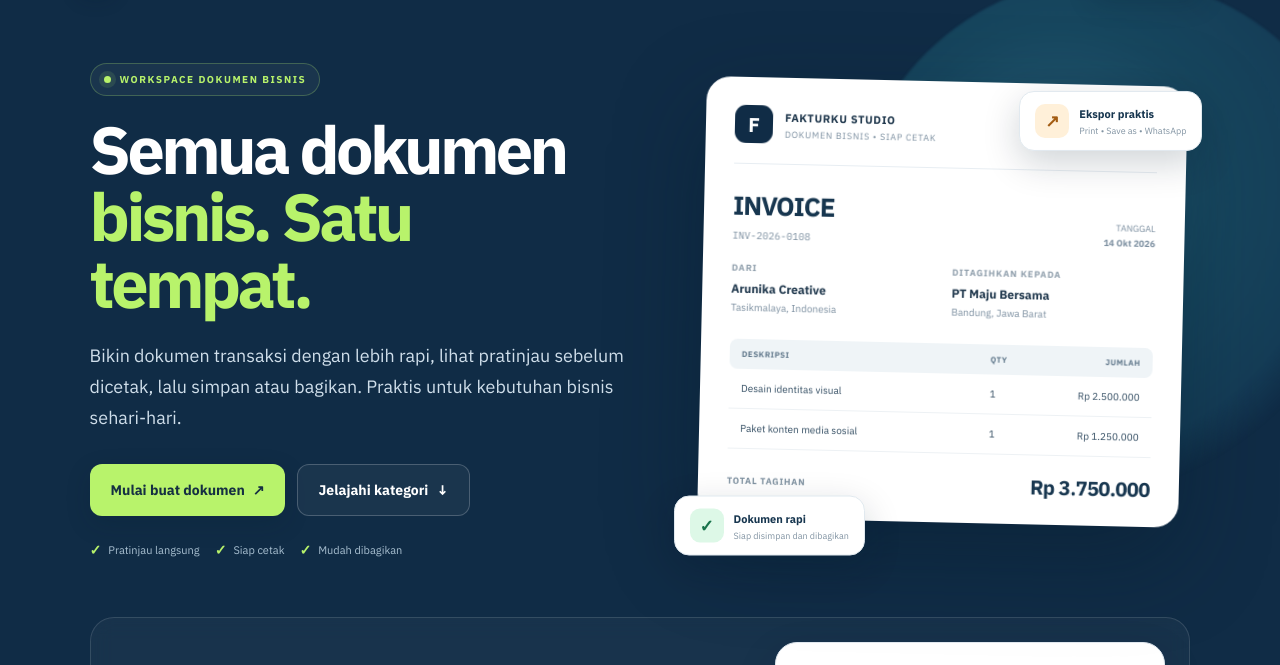
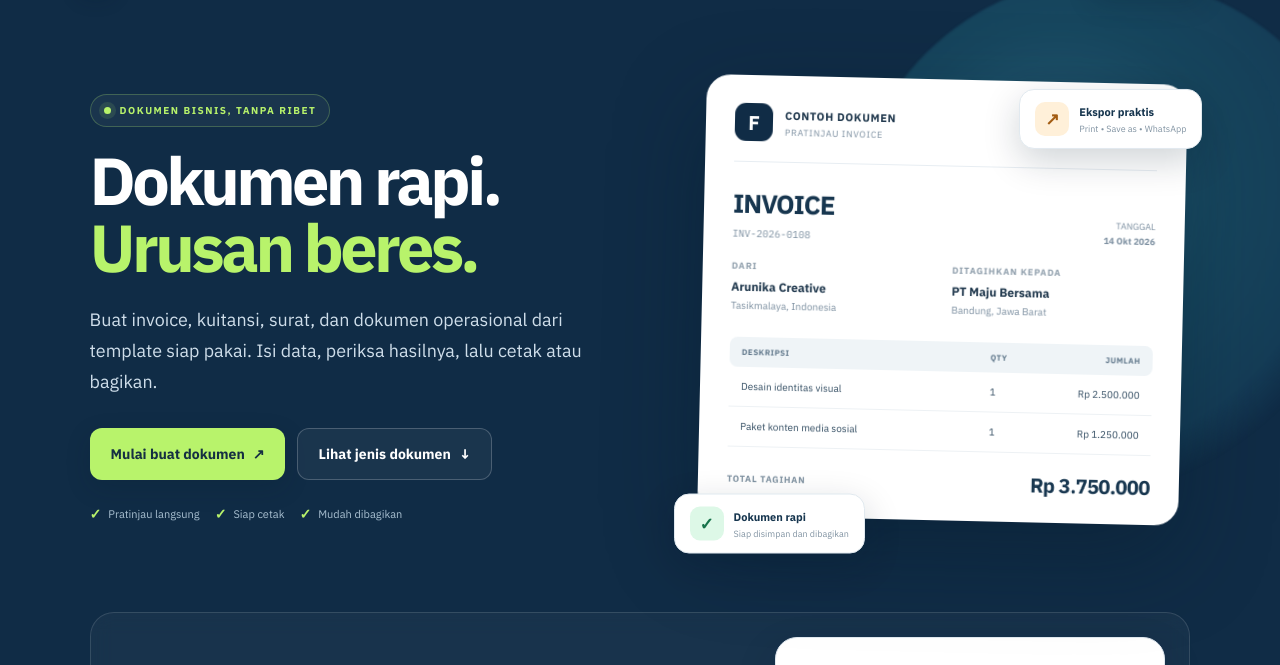
Before and after one commit to Arblok-Digital/fakturku, a plain HTML site: page index.html in a window 1280 px wide. Shown: the part 69-734 px from the top of the page. Drawn offline with Linux system fonts and the light colour scheme; a script that the page names is missing.

Commit message:
Clarify FakturKu landing page headline and product preview

```diff
--- a/index.html
+++ b/index.html
@@ -446,12 +446,12 @@
     <section class="hero" id="landing-top">
       <div class="hero-inner">
         <div class="hero-copy">
-          <p class="eyebrow"><span class="eyebrow-dot" aria-hidden="true"></span> WORKSPACE DOKUMEN BISNIS</p>
-          <h1>Semua dokumen <span>bisnis. Satu tempat.</span></h1>
-          <p class="hero-lead">Bikin dokumen transaksi dengan lebih rapi, lihat pratinjau sebelum dicetak, lalu simpan atau bagikan. Praktis untuk kebutuhan bisnis sehari-hari.</p>
+          <p class="eyebrow"><span class="eyebrow-dot" aria-hidden="true"></span> DOKUMEN BISNIS, TANPA RIBET</p>
+          <h1>Dokumen rapi.<br><span>Urusan beres.</span></h1>
+          <p class="hero-lead">Buat invoice, kuitansi, surat, dan dokumen operasional dari template siap pakai. Isi data, periksa hasilnya, lalu cetak atau bagikan.</p>
           <div class="hero-ctas">
             <a class="hero-btn hero-btn-primary" href="#landing-auth-panel" data-open-auth="up">Mulai buat dokumen <span aria-hidden="true">↗</span></a>
-            <a class="hero-btn hero-btn-secondary" href="#landing-categories">Jelajahi kategori <span aria-hidden="true">↓</span></a>
+            <a class="hero-btn hero-btn-secondary" href="#landing-categories">Lihat jenis dokumen <span aria-hidden="true">↓</span></a>
           </div>
           <div class="hero-proof" aria-label="Manfaat FakturKu">
             <span><b>✓</b> Pratinjau langsung</span>
@@ -464,7 +464,7 @@
           <article class="invoice-card">
             <div class="invoice-top">
               <span class="invoice-mark" aria-hidden="true">F</span>
-              <div><div class="invoice-brand">FAKTURKU STUDIO</div><div class="invoice-caption">DOKUMEN BISNIS • SIAP CETAK</div></div>
+              <div><div class="invoice-brand">CONTOH DOKUMEN</div><div class="invoice-caption">PRATINJAU INVOICE</div></div>
               <span class="invoice-paid">LUNAS</span>
             </div>
             <div class="invoice-title-row">
```
